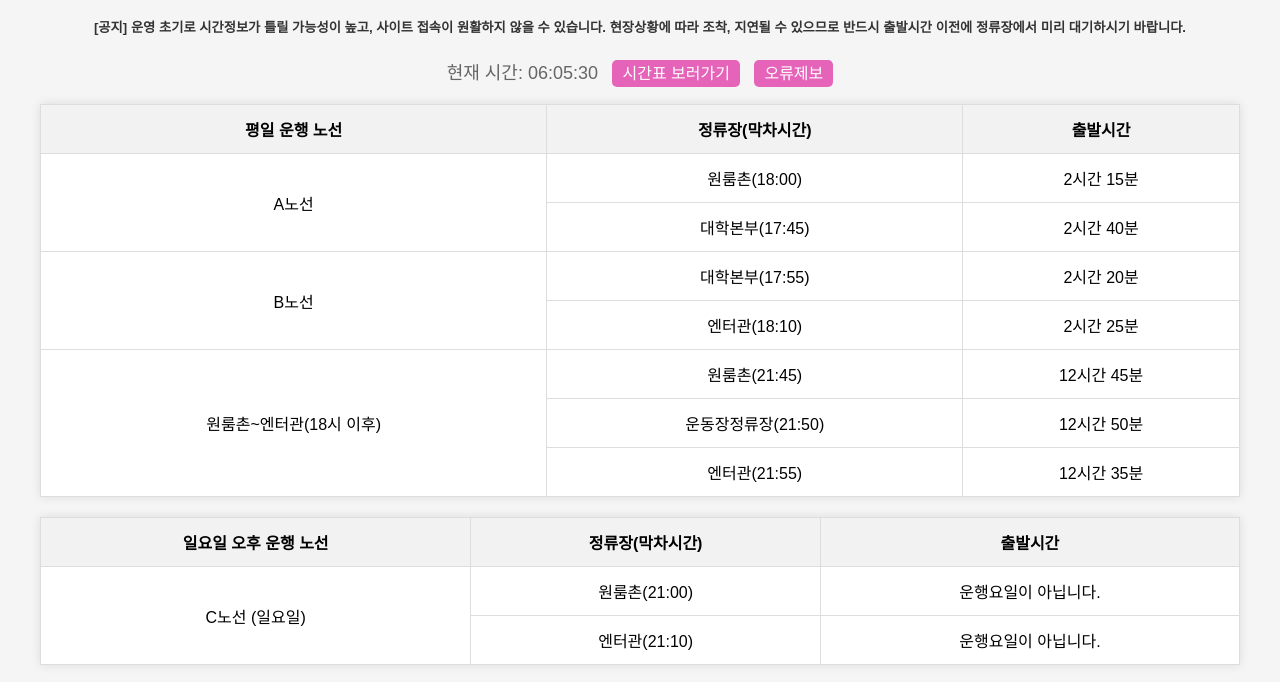
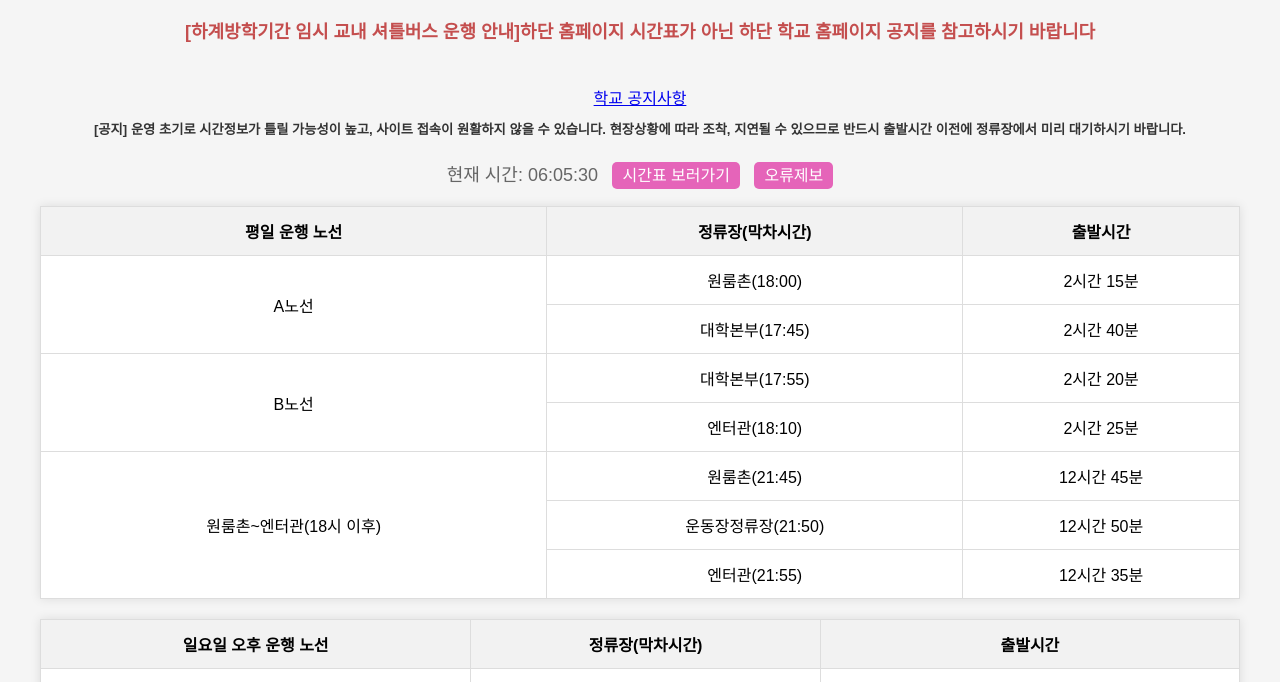
Before and after one commit to mytwice/DIMABUS, a plain HTML site: page index.html in a window 1280 px wide. Shown: the part 88-770 px from the top of the page. Drawn offline with Linux system fonts and the light colour scheme.

Commit message:
Update index.html
하계방학 공지 반영

```diff
--- a/index.html
+++ b/index.html
@@ -136,6 +136,15 @@
   <!-- <h6>
     [학교 홈페이지 긴급공지] 긴급공지
   </h6> -->
+
+
+  <h6>
+    [하계방학기간 임시 교내 셔틀버스 운행 안내]하단 홈페이지 시간표가 아닌 하단 학교 홈페이지 공지를 참고하시기 바랍니다
+  </h6>
+
+  <div>
+   <a href="https://www.dima.ac.kr/?p=111&page=1&viewMode=view&reqIdx=2406261211462756">학교 공지사항</a>
+  </div>
 
   <h5>
   [공지] 운영 초기로 시간정보가 틀릴 가능성이 높고, 사이트 접속이 원활하지 않을 수 있습니다. 현장상황에 따라 조착, 지연될 수 있으므로 반드시 출발시간 이전에 정류장에서 미리 대기하시기 바랍니다.
```
